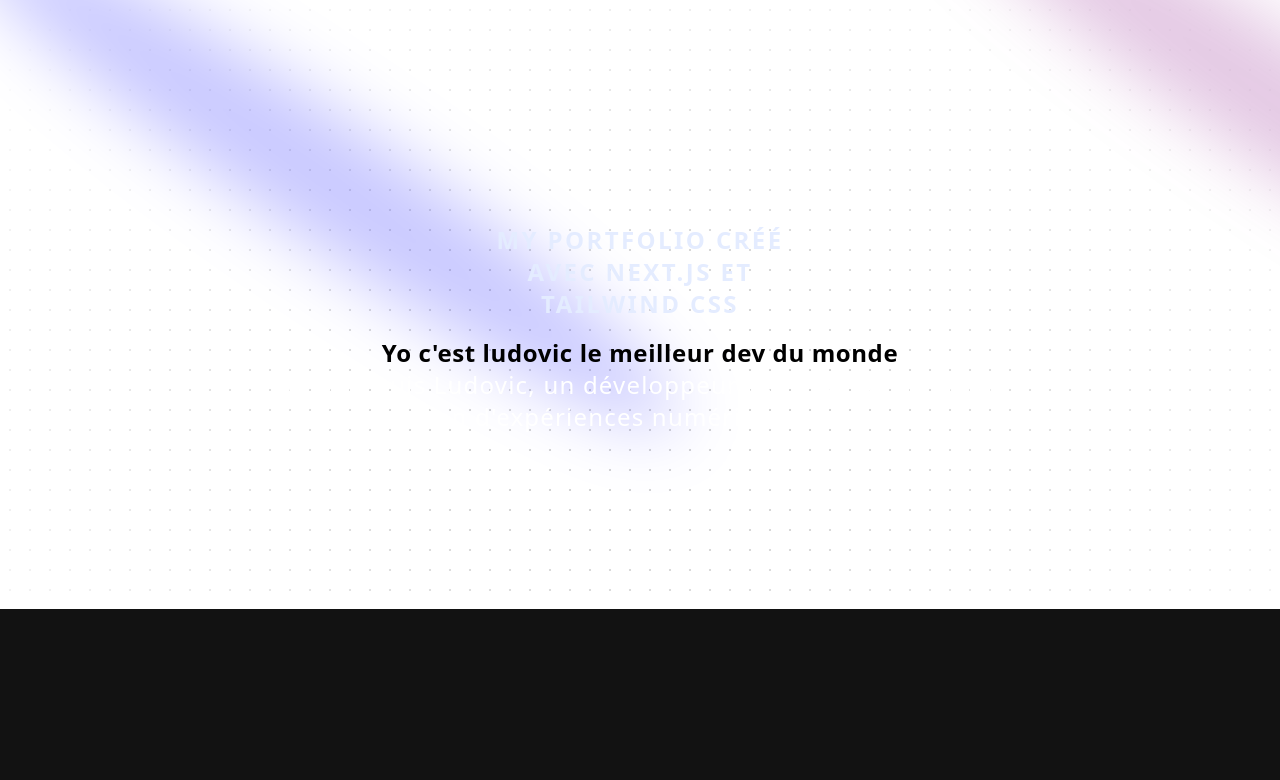
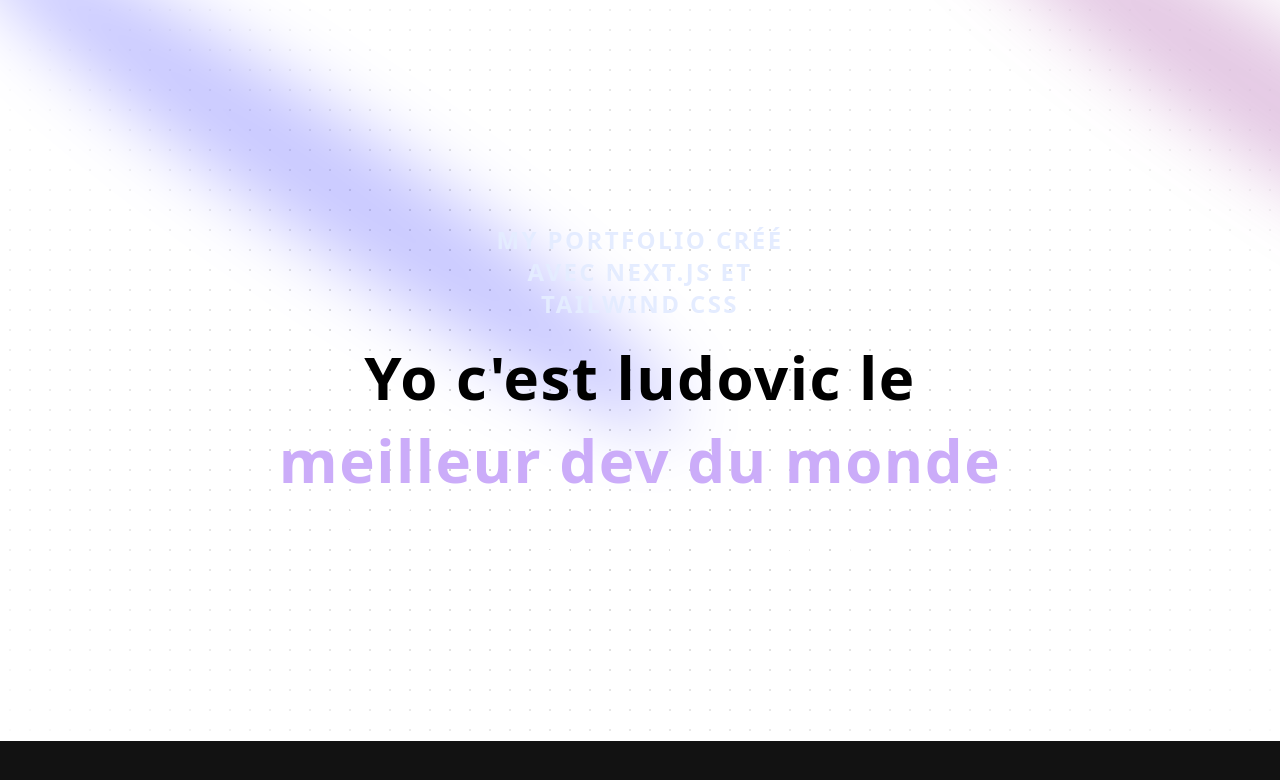
Before and after one commit to Pirodax/myportfolionextjs, a Next.js app: page / in a window 1280 px wide. Shown: the top 780 px of the page. Built offline with nearby package versions, Linux system fonts and the light colour scheme.

Commit message:
ajout de condition au className

```diff
--- a/components/TextGenerateEffectDemo.tsx
+++ b/components/TextGenerateEffectDemo.tsx
@@ -5,6 +5,6 @@
 `;
 
 export function TextGenerateEffectDemo() {
-  return <TextGenerateEffect className = "texte-center text-[40px] md:text-5xl lg:text-6xl"
+  return <TextGenerateEffect className = "texte-center text-[40px] md:text-5xl lg:text-6xl justify-center"
   duration={2} filter={false} words={words} />;
 }
--- a/components/ui/text-generate-effect.tsx
+++ b/components/ui/text-generate-effect.tsx
@@ -37,7 +37,7 @@
           return (
             <motion.span
               key={word + idx}
-              className="dark:text-white text-black opacity-0"
+              className={`${idx > 3 ? 'text-purple' : ' dark:text-white text-black'} opacity-0 `}
               style={{
                 filter: filter ? "blur(10px)" : "none",
               }}
@@ -52,8 +52,8 @@
 
   return (
     <div className={cn("font-bold", className)}>
-      <div className="mt-4">
-        <div className=" dark:text-white text-black text-2xl leading-snug tracking-wide">
+      <div className="mt-4 text-center">
+        <div className=" dark:text-white text-black leading-snug tracking-wide">
           {renderWords()}
         </div>
       </div>
```
Also changed, not shown: 1 other file (tests, documents, lock files or other folders).
